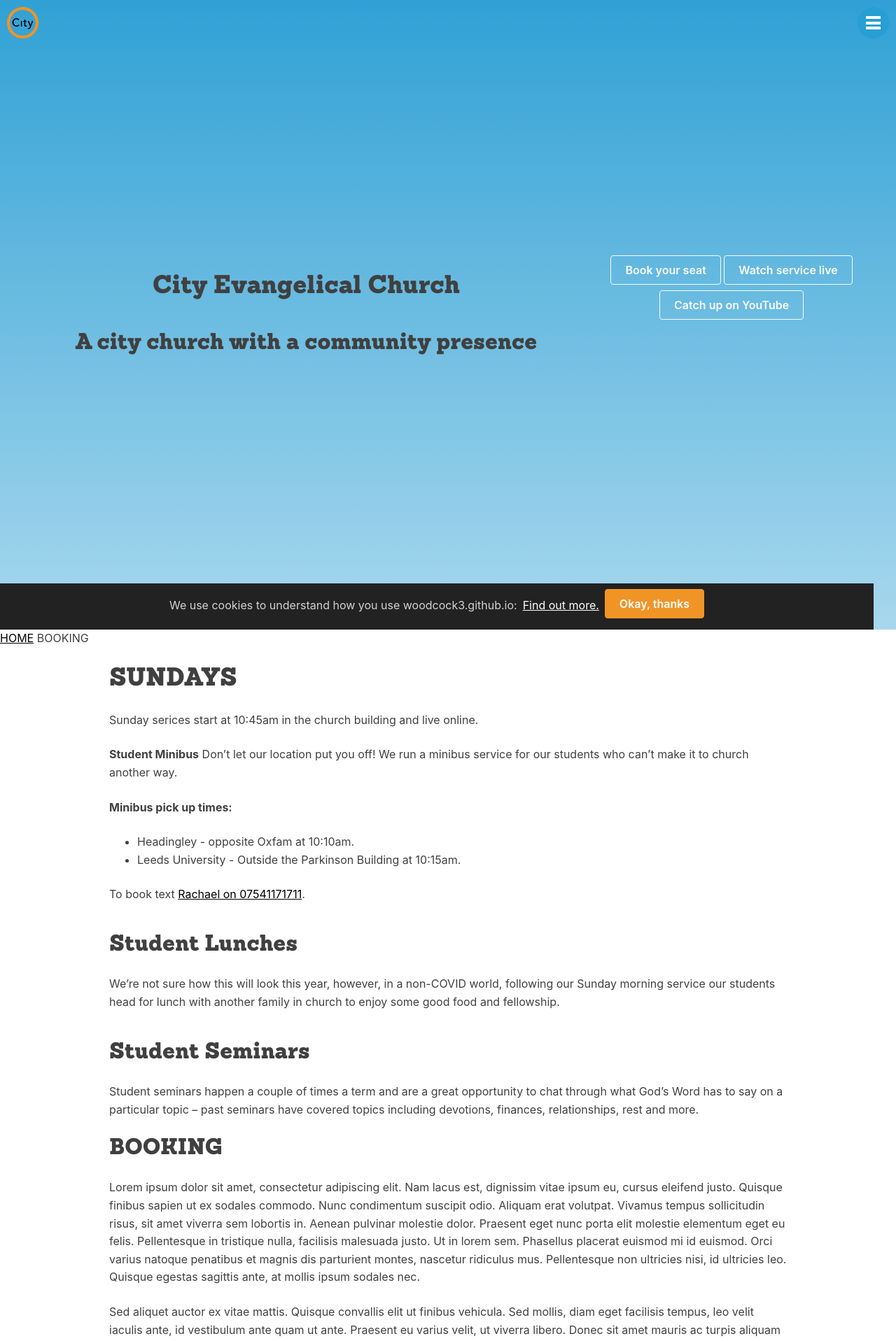
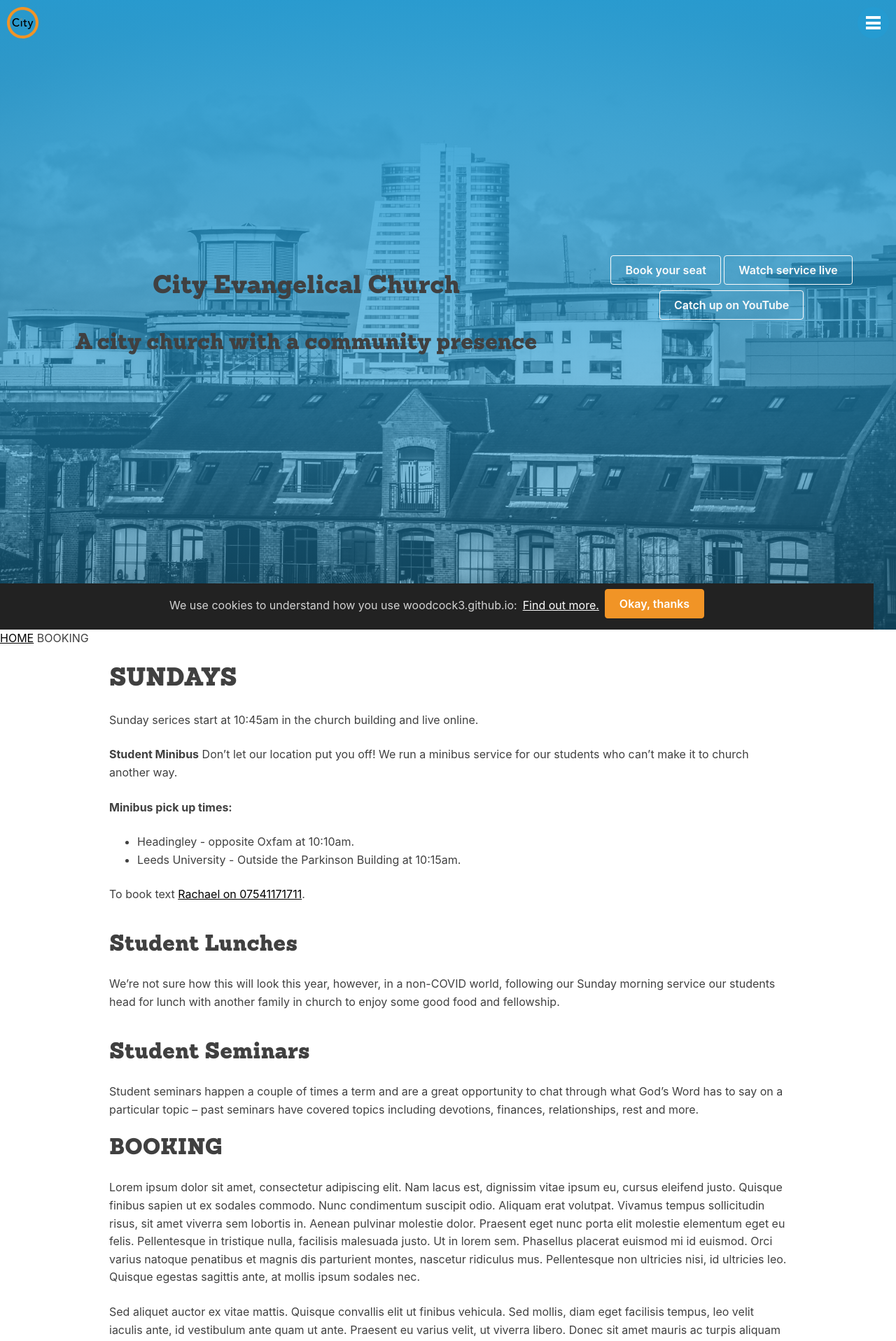
Before and after one commit to woodcox/city-jekyll, a Jekyll site: the page built from pages/_sunday/2021-01-03-booking.md, in a window 1280 px wide. Shown: the top 1917 px of the page at 70% size. Built offline with Jekyll 4.4.1, drawn with Linux system fonts in a browser that asks for light colours.

Commit message:
Update _hero.scss

```diff
--- a/_sass/layouts/_hero.scss
+++ b/_sass/layouts/_hero.scss
@@ -12,7 +12,7 @@
   text-align: center;
 
   /* Background styles */
-  background-image: linear-gradient(rgba($primary-color, 0.95),rgba($primary-color, 0.40)), url('./img/master/bridgewater-place.jpg');
+  background-image: linear-gradient(rgba($primary-color, 0.95),rgba($primary-color, 0.40)), url('../img/master/bridgewater-place.jpg');
   background-size: cover;
   -o-background-size:cover;
   -moz-background-size:cover;
```
